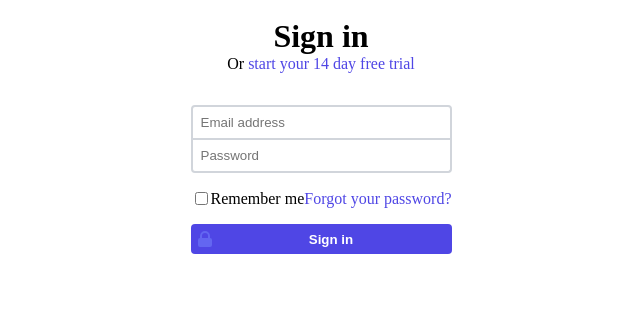
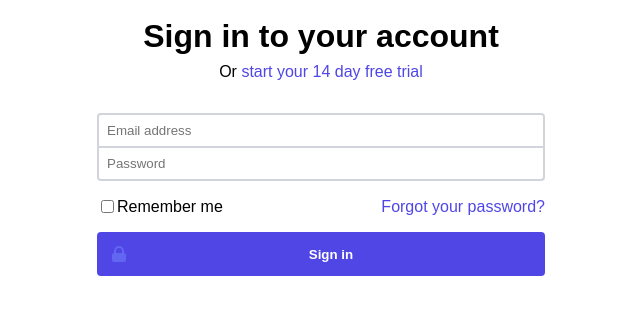
Before and after one commit to erictempleton1/html_playground, a website: page login_form_demo/index.html in a window 1280 px wide. Shown: the part 139-454 px from the top of the page, without its empty margins (319-959 px from the left). Drawn offline with Linux system fonts and the light colour scheme.

Commit message:
finishing up signin styles

```diff
--- a/login_form_demo/index.html
+++ b/login_form_demo/index.html
@@ -11,19 +11,19 @@
 
 <body>
   <main>
-    <div class="main-container">
+    <div class="container">
       <div class="header-container">
         <svg class="header-icon" xmlns="http://www.w3.org/2000/svg" fill="none" viewBox="0 0 24 24" stroke="currentColor">
           <path stroke-linecap="round" stroke-linejoin="round" stroke-width="2"
             d="M9 3v2m6-2v2M9 19v2m6-2v2M5 9H3m2 6H3m18-6h-2m2 6h-2M7 19h10a2 2 0 002-2V7a2 2 0 00-2-2H7a2 2 0 00-2 2v10a2 2 0 002 2zM9 9h6v6H9V9z" />
         </svg>
-        <h1>Sign in</h1>
+        <h1>Sign in to your account</h1>
         <div>Or <a href="#">start your 14 day free trial</a></div>
       </div>
       <form>
         <div class="forms-container">
-          <input class="email-input" type="email" placeholder="Email address">
-          <input class="password-input" type="password" placeholder="Password">
+          <input class="email-input" type="email" placeholder="Email address" required>
+          <input class="password-input" type="password" placeholder="Password" required>
         </div>
         <div class="remember-me-container">
           <input id="remember-me" name="remember-me" type="checkbox">
--- a/login_form_demo/styles.css
+++ b/login_form_demo/styles.css
@@ -1,20 +1,25 @@
 body {
   padding: 0;
   margin: 0;
+  font-family: Arial, Helvetica, sans-serif;
 }
 
 main {
   display: flex;
-  align-items: center;
   justify-content: center;
-  flex-direction: column;
   padding-top: 5rem;
   padding-right: 2rem;
   padding-left: 2rem;
 }
 
+.container {
+  max-width: 28rem;
+  width: 100%;
+}
+
 h1 {
-  margin-bottom: 0;
+  margin-bottom: .5rem;
+  text-align: center;
 }
 
 input {
@@ -25,10 +30,6 @@ a {
   text-decoration: none;
   color: rgba(79, 70, 229, 1);
   font-weight: 400;
-}
-
-.main-container {
-  max-width: 30rem;
 }
 
 .header-icon {
@@ -83,7 +84,7 @@ button {
   display: flex;
   align-items: center;
   justify-content: space-between;
-  padding: .3rem;
+  padding: .75rem;
   color: white;
   border-radius: .25rem;
   border: none;
@@ -99,6 +100,11 @@ button:hover .button-icon {
   color: rgba(129, 140, 248, 1);
 }
 
+button:focus {
+  outline: none;
+  box-shadow: 0 0 0 1pt rgb(209, 132, 245);
+}
+
 .button-icon {
   width: 1.25rem;
   height: 1.25rem;
@@ -108,9 +114,13 @@ button:hover .button-icon {
 @media only screen and (max-width: 400px) {
   .remember-me-container {
     display: block;
-    /* justify-content: start; */
   }
+
   .forgot-password {
     margin-left: none;
   }
+
+  input {
+    padding: .75rem .75rem;
+  }
 }
```
